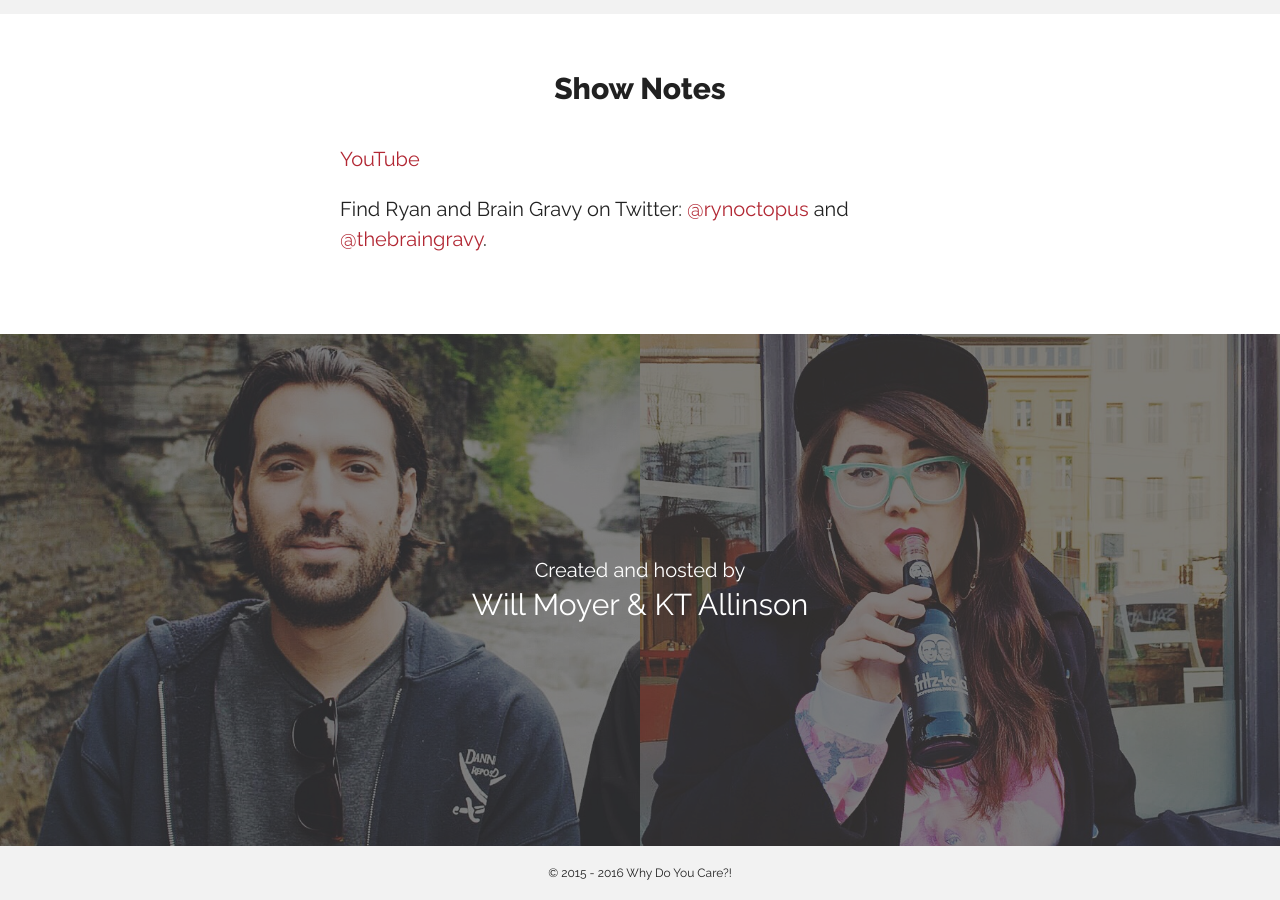
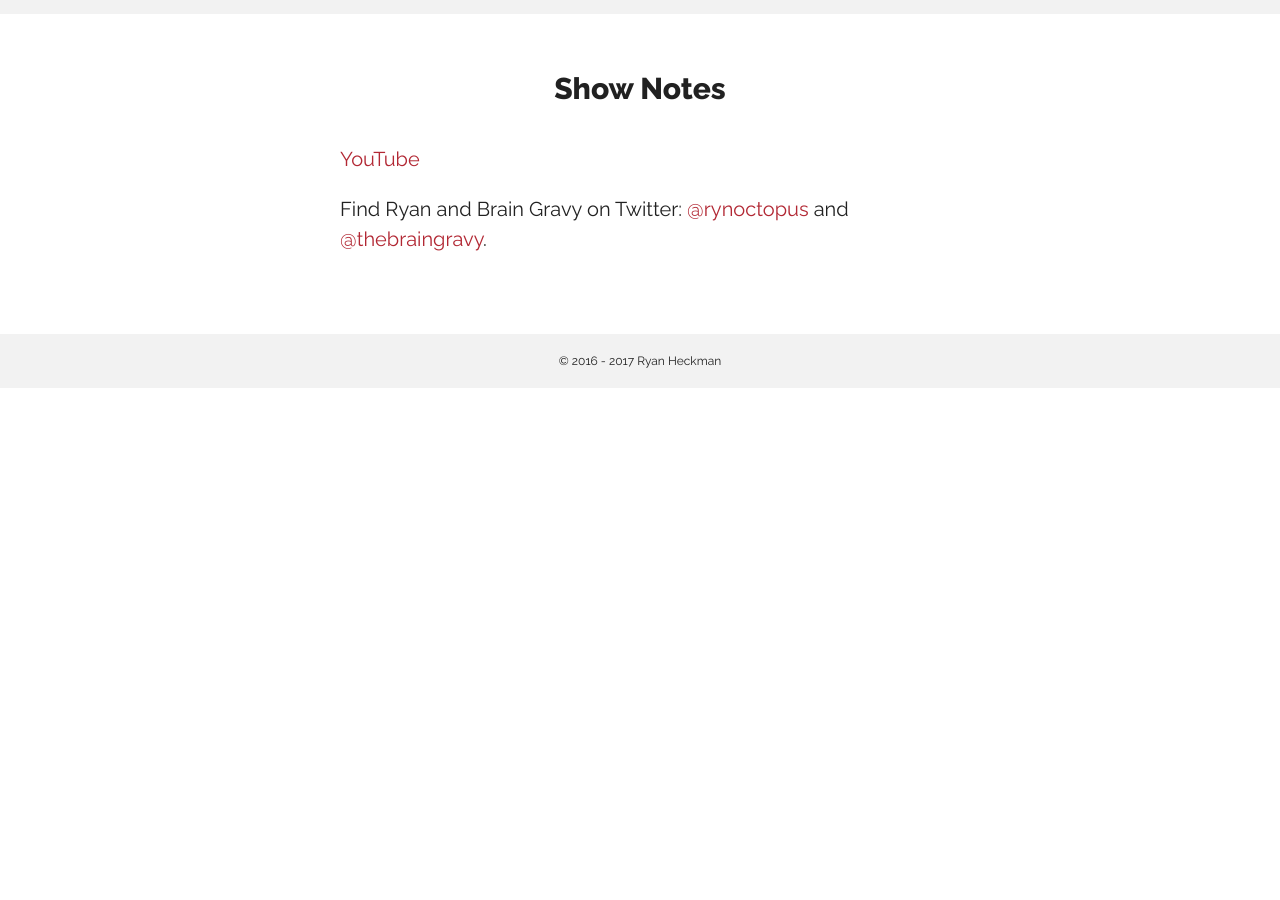
Before and after one commit to rynoctopus/braingravy, a Jekyll site: the page built from episodes/_posts/2016-10-01-s01e13.md, in a window 1280 px wide and 900 px high, scrolled down 1003 px. Built offline with Jekyll 4.4.1, drawn with Linux system fonts in a browser that asks for light colours; nearby versions of some CDN libraries; after the commit the page ends 1391 px from its top, so only the background shows below that.

```diff
--- a/_includes/foot.html
+++ b/_includes/foot.html
@@ -1,5 +1,5 @@
-{% include hosts.html %}
-<div class="footer">© 2015 - 2016 Why Do You Care?!</div>
+<!-- {% include hosts.html %} -->
+<div class="footer">© 2016 - 2017 Ryan Heckman</div>
 <script>
 	// Play button on episode pages
 	var player = document.getElementById('audio');
```
